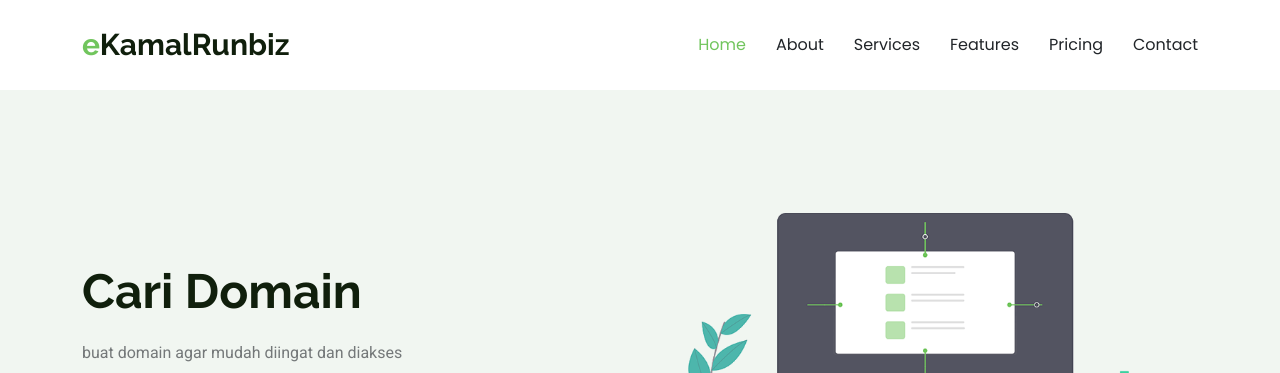
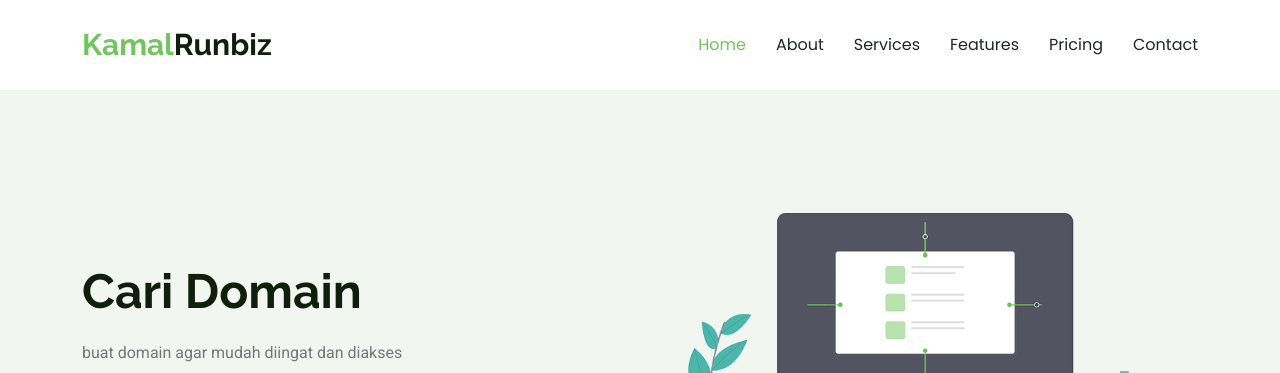
Before and after one commit to Rhkamal/landing-page-kamal, a plain HTML site: page index.html in a window 1280 px wide. Shown: the top 373 px of the page. Drawn offline with Linux system fonts and the light colour scheme; files whose address does not match are found by name.

Commit message:
Update site name format in index.html

```diff
--- a/index.html
+++ b/index.html
@@ -43,7 +43,7 @@
       <a href="index.html" class="logo d-flex align-items-center">
         <!-- Uncomment the line below if you also wish to use an image logo -->
         <!-- <img src="assets/img/logo.png" alt=""> -->
-        <h1 class="sitename"><span>e</span>KamalRunbiz</h1>
+        <h1 class="sitename"><span>Kamal</span>Runbiz</h1>
       </a>
 
       <nav id="navmenu" class="navmenu">
```
